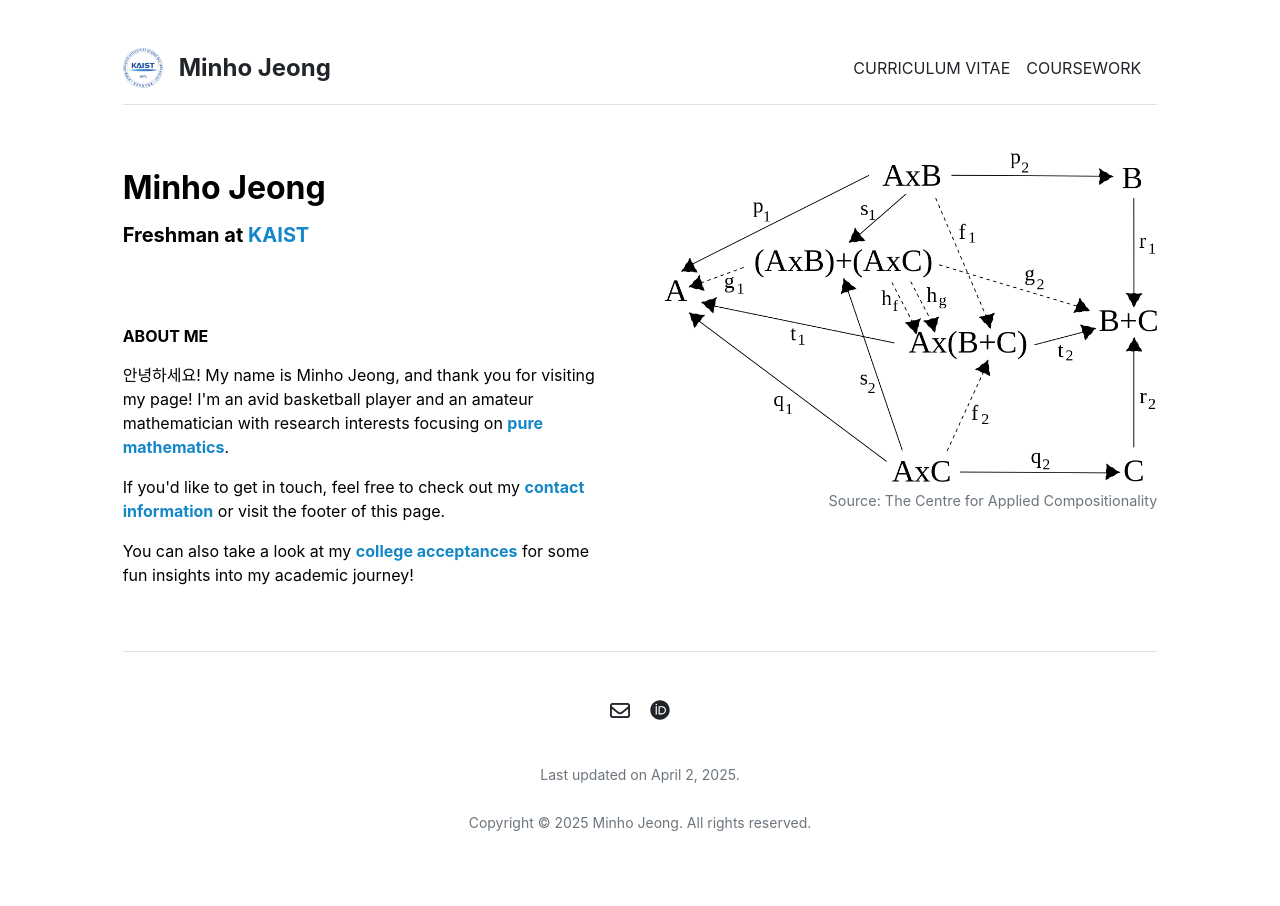
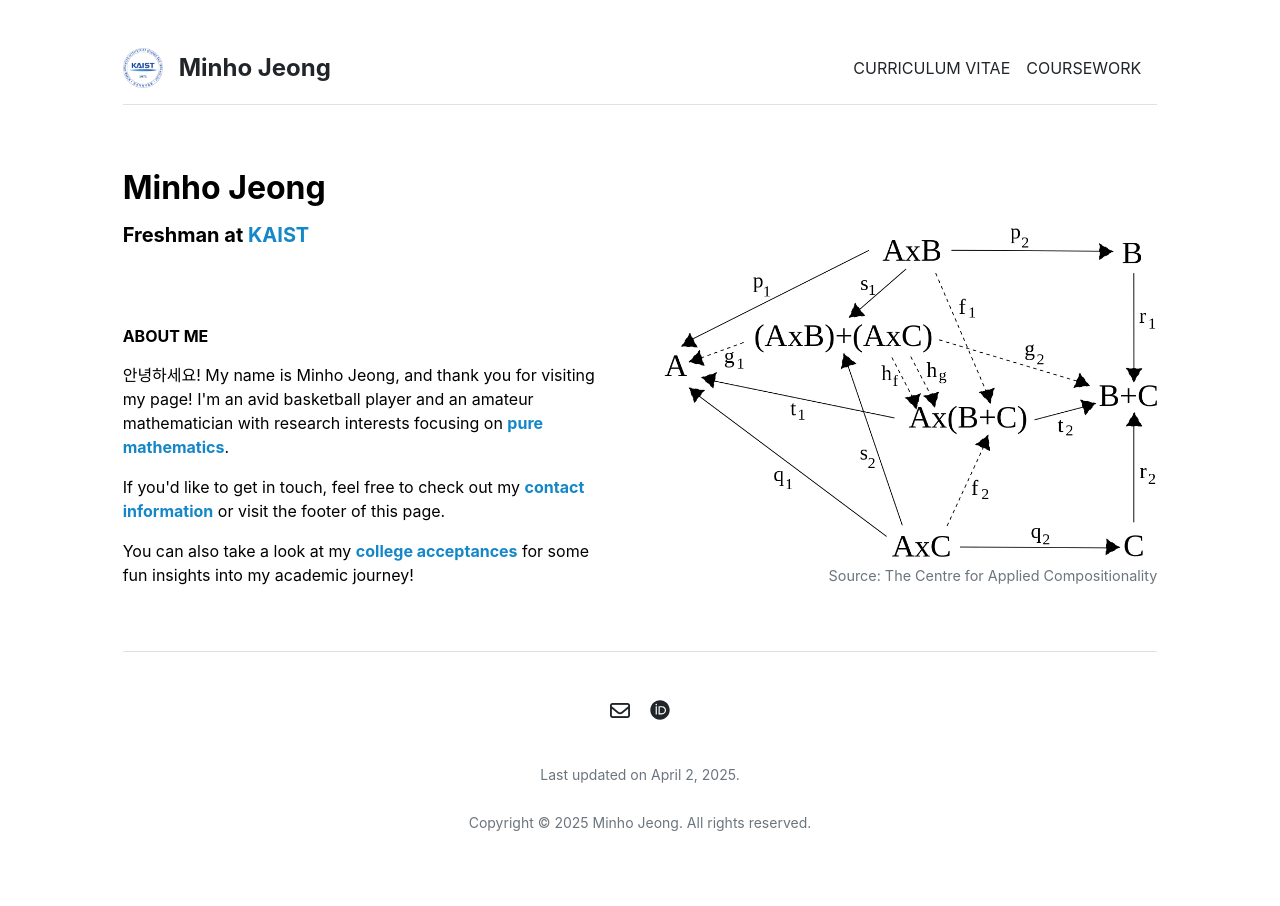
Before and after one commit to mino-jeong/mino-jeong.github.io, a Jekyll site: the page built from index.md, in a window 1280 px wide. Built offline with Jekyll 4.4.1, drawn with Linux system fonts in a browser that asks for light colours.

Commit message:
Update home.html

```diff
--- a/_layouts/home.html
+++ b/_layouts/home.html
@@ -2,15 +2,19 @@
 layout: default
 ---
 
-<div class="row g-5 mb-5">
+<div class="row g-5 mb-5 align-items-end">
   <div class="col-md-6">
     <p style="line-height: 1.25"><h2 class="fw-bold">Minho Jeong</h2></p>
     <p style="line-height: 1.25"><h5 class="fw-bold">Freshman at <a href="https://www.kaist.ac.kr" style="text-decoration-line: none"><font color="#1487C8">KAIST</font></a></h5></p>
     <br>
     {{ content }}
   </div>
-  <div class="col-md-6">
-    <img src="{{ site.github.url }}/assets/img/home.png" alt="Home" width="100%">
-    <p class="text-muted mt-2" style="font-size: 0.9rem; text-align: right;">Source: The Centre for Applied Compositionality </p>
+  <div class="col-md-6 d-flex flex-column justify-content-end">
+    <div>
+      <img src="{{ site.github.url }}/assets/img/home.png" alt="Home" width="100%">
+      <p class="text-muted mt-2" style="font-size: 0.9rem; text-align: right;">
+        Source: The Centre for Applied Compositionality
+      </p>
+    </div>
   </div>
 </div>
```
